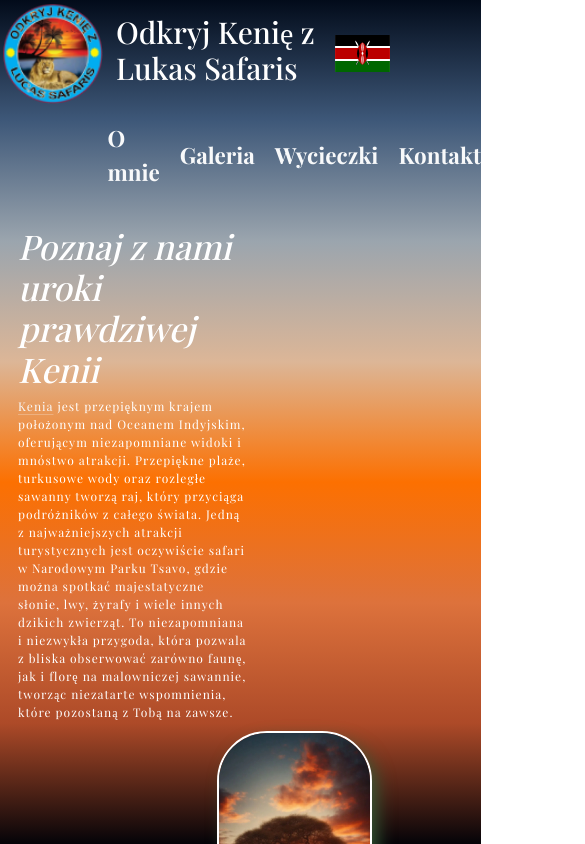
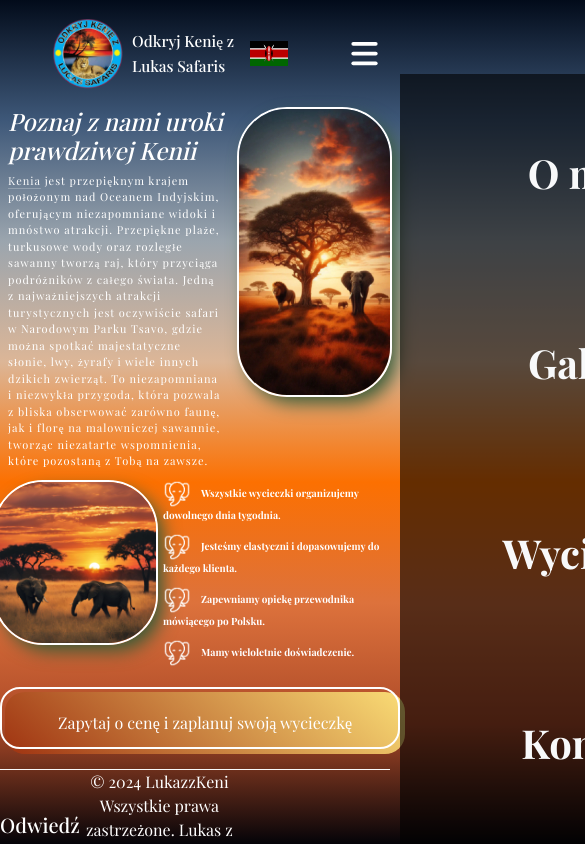
Before and after one commit to aJpaRmp/Odkrywaj-Kenie-z-Lucasem, a React (Vite) app: page / in a window 390 px wide. Shown: the top 844 px of the page, 585 px wide, since content can reach past the window. Built offline with nearby package versions, Linux system fonts and the light colour scheme; a web font is replaced by a local one.

Commit message:
Usunięcie folderu i aktualizacja plików

```diff
--- a/src/components/Header/Header.jsx
+++ b/src/components/Header/Header.jsx
@@ -5,7 +5,7 @@ import flag from "../../assets/icon/FlagaKenii.svg";
 
 const Header = () => {
   return (
-    <header className="d-flex align-items-center justify-content-around flex-wrap w-100">
+    <header className="d-flex align-items-center justify-content-between  w-100">
       <div className="logo__name d-flex align-items-center">
         <Link to="/">
           <img id="logo" src={logo} alt="Logo 'Odkryj Kenię z Lukasem Safaris'" />
--- a/src/components/Main/Main.jsx
+++ b/src/components/Main/Main.jsx
@@ -9,7 +9,7 @@ const MainSection = () => {
   return (
     <section id="main" className=".container-fluid d-flex flex-column">
       <div className="row">
-        <article className="info  d-flex flex-column  col-xxl-9 col-xl-9 col-lg-9 col-md-9 col-sm-8 col-8">
+        <article className="info  d-flex flex-column  col-xxl-9 col-xl-9 col-lg-9 col-md-9 col-sm-8 col-7">
           <h1>Poznaj z nami uroki prawdziwej Kenii</h1>
           <span className="info__span">
             <a
@@ -29,7 +29,7 @@ const MainSection = () => {
         </article>
 
         <img
-          className="main__img img1 col-xxl-3  col-xl-3 col-lg-3 col-md-3 col-sm-4 col-4"
+          className="main__img img1 col-xxl-3  col-xl-3 col-lg-3 col-md-3 col-sm-4 col-5"
           src={image2}
           alt="Lew i słoń stojące obok siebie pod rozłożystym drzewem akacji na tle zachodzącego słońca."
         />
--- a/src/components/Nav/Nav.jsx
+++ b/src/components/Nav/Nav.jsx
@@ -1,21 +1,50 @@
-import { Link } from "react-router-dom";
+import { Link, useLocation } from "react-router-dom";
+import { useState, useEffect } from "react";
 
 const Nav = () => {
+  const [isMenuActive, setMenuActive] = useState(false);
+  const location = useLocation();
+
+  useEffect(() => {
+    const toggleMenu = () => {
+      setMenuActive((prevState) => !prevState);
+    };
+
+    const button = document.querySelector(".button__nav");
+    button.addEventListener("click", toggleMenu);
+
+    return () => {
+      button.removeEventListener("click", toggleMenu);
+    };
+  }, []);
+
+  useEffect(() => {
+    setMenuActive(false);
+  }, [location]);
+
   return (
-    <nav className="d-flex align-items-center justify-content-around">
-      <Link className="link-offset-2 link-underline link-underline-opacity-0 link-light nav__a" to="/about">
+    <>
+      <nav className={`d-flex align-items-center justify-content-around ${isMenuActive ? "active" : ""}`}>
+        <Link className="link-offset-2 link-underline link-underline-opacity-0 link-light nav__link" to="/about">
           O mnie
         </Link>
-      <Link className="link-offset-2 link-underline link-underline-opacity-0 link-light nav__a" to="/gallery">
+        <Link className="link-offset-2 link-underline link-underline-opacity-0 link-light nav__link" to="/gallery">
           Galeria
         </Link>
-      <Link className="link-offset-2 link-underline link-underline-opacity-0 link-light nav__a" to="/trips">
+        <Link className="link-offset-2 link-underline link-underline-opacity-0 link-light nav__link" to="/trips">
           Wycieczki
         </Link>
-      <Link className="link-offset-2 link-underline link-underline-opacity-0 link-light nav__a" to="/contact">
+        <Link className="link-offset-2 link-underline link-underline-opacity-0 link-light nav__link" to="/contact">
           Kontakt
         </Link>
       </nav>
+
+      <button className={`button__nav ${isMenuActive ? "clicked" : ""}`} type="button">
+        <div className="line"></div>
+        <div className="line"></div>
+        <div className="line"></div>
+      </button>
+    </>
   );
 };
 
--- a/src/components/Nav/_nav.scss
+++ b/src/components/Nav/_nav.scss
@@ -5,13 +5,25 @@ nav {
   font-size: 1.4rem;
   width: 50%;
   margin-right: 10px;
+  .nav__link {
+    margin: 10px;
+    font-weight: bold;
+    border-bottom: 2px solid transparent;
+    transition: border-color 0.3s ease-in-out;
+  }
+  .nav__link:hover {
+    border-color: variables.$white;
+  }
 }
-.nav__a {
-  margin: 10px;
-  font-weight: bold;
-  border-bottom: 2px solid transparent;
-  transition: border-color 0.3s ease-in-out;
+.button__nav {
+  background: none;
+  border: none;
+  display: none;
+  .line {
+    border-radius: 25px;
+    background-color: variables.$white;
+    width: 35px;
+    height: 5px;
+    margin: 8px;
+  }
 }
-.nav__a:hover {
-  border-color: variables.$white;
-}
--- a/src/style/_media.scss
+++ b/src/style/_media.scss
@@ -1,3 +1,5 @@
+@use "./variables";
+
 @media (max-width: 1280px) {
   #main {
     .img2 {
@@ -6,7 +8,32 @@
     }
   }
 }
-
+@media (max-width: 1165px) {
+  nav {
+    position: absolute;
+    right: -20px;
+    z-index: 1;
+    top: 8.8vh;
+    font-size: 40px;
+    height: 91.2vh;
+    flex-direction: column;
+    text-align: center;
+    justify-content: space-evenly;
+    background-color: rgba(0, 0, 0, 0.6);
+    transform: translate(100%);
+    transition: 0.3s ease-in-out;
+  }
+  .button__nav {
+    display: block;
+    transition: 0.3 ease-in-out;
+  }
+  nav.active {
+    transform: translate(0%);
+  }
+  .button__nav.clicked {
+    border-radius: 10px;
+  }
+}
 @media (max-width: 1250px) {
   #main {
     .info {
@@ -55,6 +82,7 @@
 }
 @media (max-width: 820px) {
   #main {
+    margin-bottom: 50px;
     .info {
       h1 {
         font-size: 40px;
@@ -80,6 +108,7 @@
 }
 @media (max-width: 740px) {
   #main {
+    margin-bottom: 50px;
     .info {
       h1 {
         font-size: 30px;
@@ -102,7 +131,18 @@
   }
 }
 @media (max-width: 700px) {
+  header {
+    .logo__name {
+      transform: scale(0.8);
+    }
+    h1 {
+      .website {
+        font-size: 25px;
+      }
+    }
+  }
   #main {
+    margin-bottom: 100px;
     .info {
       .info__span {
         margin-left: 0px;
@@ -124,9 +164,26 @@
       }
     }
   }
+  nav {
+    width: 100%;
+  }
 }
 @media (max-width: 600px) {
+  header {
+    .logo__name {
+      transform: scale(0.7);
+    }
+    h1 {
+      .website {
+        font-size: 22px;
+      }
+    }
+    .button__nav {
+      transform: scale(0.75);
+    }
+  }
   #main {
+    margin: 0;
     .info2 {
       ul {
         padding-left: 5px;
@@ -165,3 +222,26 @@
     }
   }
 }
+@media (max-width: 400px) {
+  #main {
+    padding: 0 10px 0 5px;
+    .info {
+      h1 {
+        font-size: 24px;
+      }
+      .info__span {
+        font-size: 11px;
+      }
+    }
+    .info2 {
+      padding: 0px;
+      ul {
+        font-size: 10px;
+      }
+    }
+    .img2 {
+      width: 165px;
+      height: 165px;
+    }
+  }
+}
```
Lines whose indentation alone changed are shown as unchanged.
